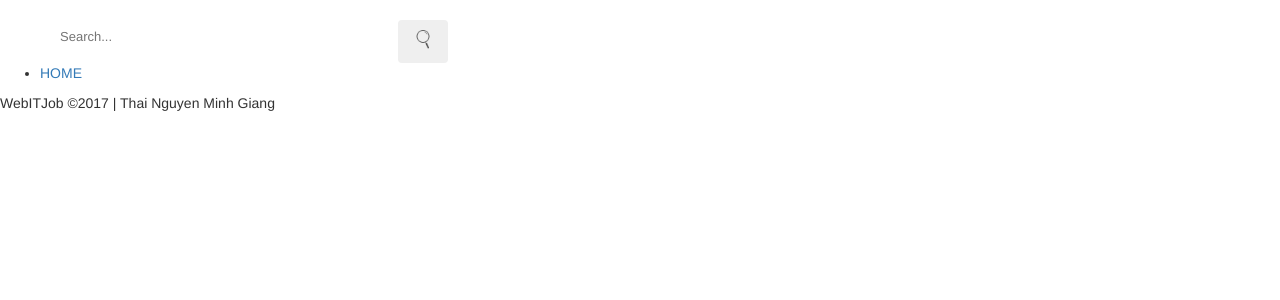
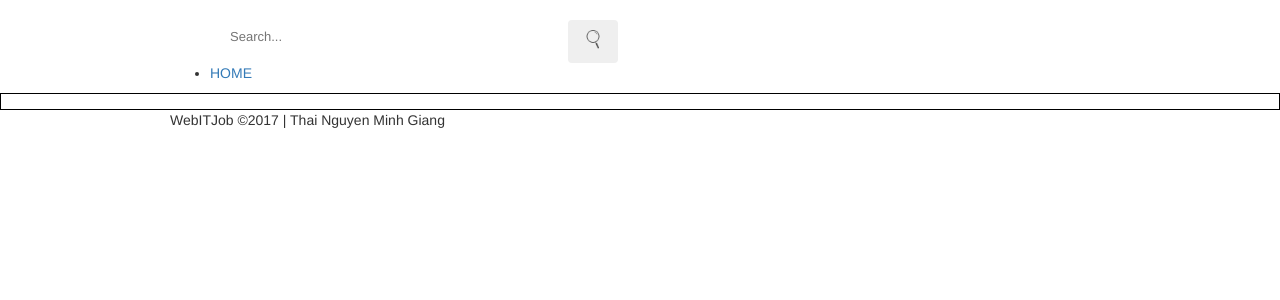
Before and after one commit to giangtnm/WebITJob, a PHP site: page / in a window 1280 px wide. Shown: the top 300 px of the page. Run offline with PHP 8.4, Linux system fonts and the light colour scheme; data that the repository does not hold is empty.

Commit message:
add content.php and content-content.php

```diff
--- /dev/null
+++ b/content-content.php
@@ -0,0 +1,21 @@
+<!--
+Created by PhpStorm.
+User: Giang Thai
+Date: 12/28/2017
+Time: 11:37 AM-->
+
+<div class="tab-content">
+    <?php
+        $content="select * from company";
+        $query_all=mysql_query($content);
+    ?>
+    <div class="content-item" id="section3">
+        <?php
+            while($row_all=mysql_fetch_array($query_all)) {
+                ?>
+
+                <?php
+            }
+        ?>
+    </div>
+</div>
--- /dev/null
+++ b/content.php
@@ -0,0 +1,13 @@
+<!--
+Created by PhpStorm.
+User: Giang Thai
+Date: 12/28/2017
+Time: 11:37 AM-->
+<div class="content">
+    <div class="container_12">
+        <?php
+            include("content-content.php");
+        ?>
+    </div>
+</div>
+<!--<div class="clear"></div>-->
--- a/index.php
+++ b/index.php
@@ -1,3 +1,8 @@
+<!--
+Created by PhpStorm.
+User: Giang Thai
+Date: 12/28/2017
+Time: 11:37 AM-->
 <!DOCTYPE html>
 <html lang="en">
 <head>
@@ -12,7 +17,6 @@
         set_time_limit(1000);
         include("crawl_data.php");
         include("mysqli.php");
-
         //    initial($host, $user, $pass, $dbName);
         //    crawl_data('https://www.topitworks.com/vi');
         //    crawl_data('https://itviec.com');
@@ -21,6 +25,7 @@
         <?php
             include("config.php");
             include("header.php");
+            include("content.php");
         ?>
     </div>
     <?php
--- a/style.css
+++ b/style.css
@@ -23,3 +23,33 @@
     display: inline-block;
     background-size: 100% auto;
 }
+
+.content{
+    display: block;
+    overflow: hidden;
+    width: 100%;
+    height: auto;
+    border: 1px solid #000;
+}
+
+.container_12 {
+    margin-left: auto;
+    margin-right: auto;
+    width: 960px;
+}
+
+.grid_12 {
+    display: inline;
+    float: left;
+    margin-left: 10px;
+    margin-right: 10px;
+}
+
+.container_12 .grid_12 {
+    width: 940px;
+}
+
+.content-item{
+    width: 975px;
+    margin-top: 15px;
+}
```
Also changed, not shown: setup.sql (indentation only).
